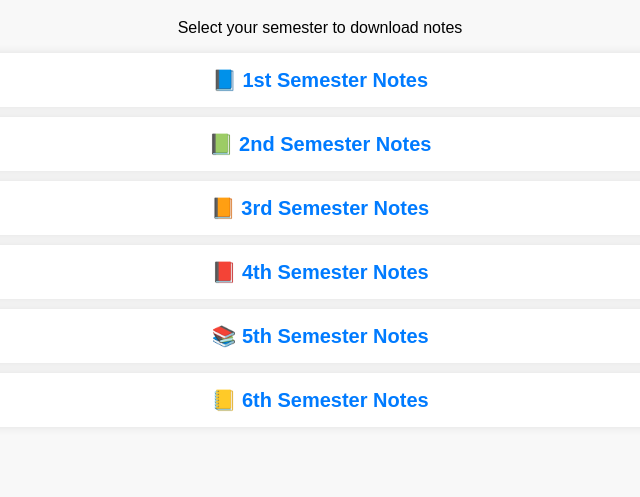
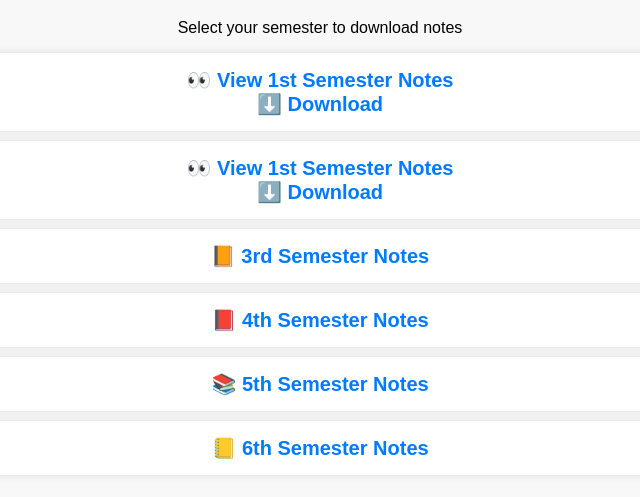
Before and after one commit to mufascode/Fyugp, a plain HTML site: page index.html in a window 1280 px wide. Shown: the part 89-586 px from the top of the page, without its empty margins (320-960 px from the left). Drawn offline with Linux system fonts and the light colour scheme.

Commit message:
Update index.html

```diff
--- a/index.html
+++ b/index.html
@@ -35,11 +35,13 @@
     <p>Select your semester to download notes</p>
 
     <div class="sem-box">
-        <a href="ilovepdf_merged (1).pdf" target="_blank">📘 1st Semester Notes</a>
+    <a href="viewer.html?file=ilovepdf_merged (1).pdf">👀 View 1st Semester Notes</a><br>
+    <a href="ilovepdf_merged (1).pdf" download>⬇️ Download</a>
     </div>
 
     <div class="sem-box">
-        <a href="ilovepdf_merged (2).pdf" target="_blank">📗 2nd Semester Notes</a>
+    <a href="viewer.html?file=ilovepdf_merged (2).pdf">👀 View 1st Semester Notes</a><br>
+    <a href="ilovepdf_merged (2).pdf" download>⬇️ Download</a>
     </div>
 
     <div class="sem-box">
```
